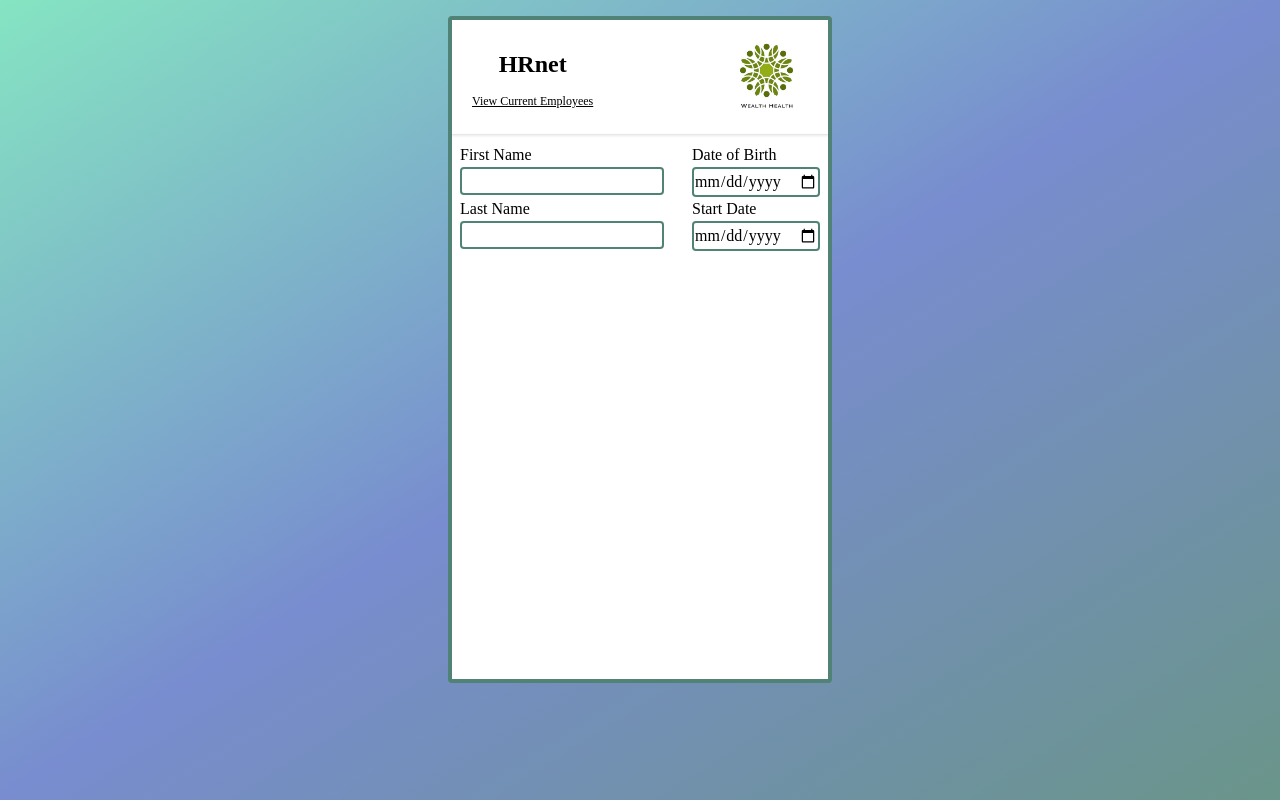
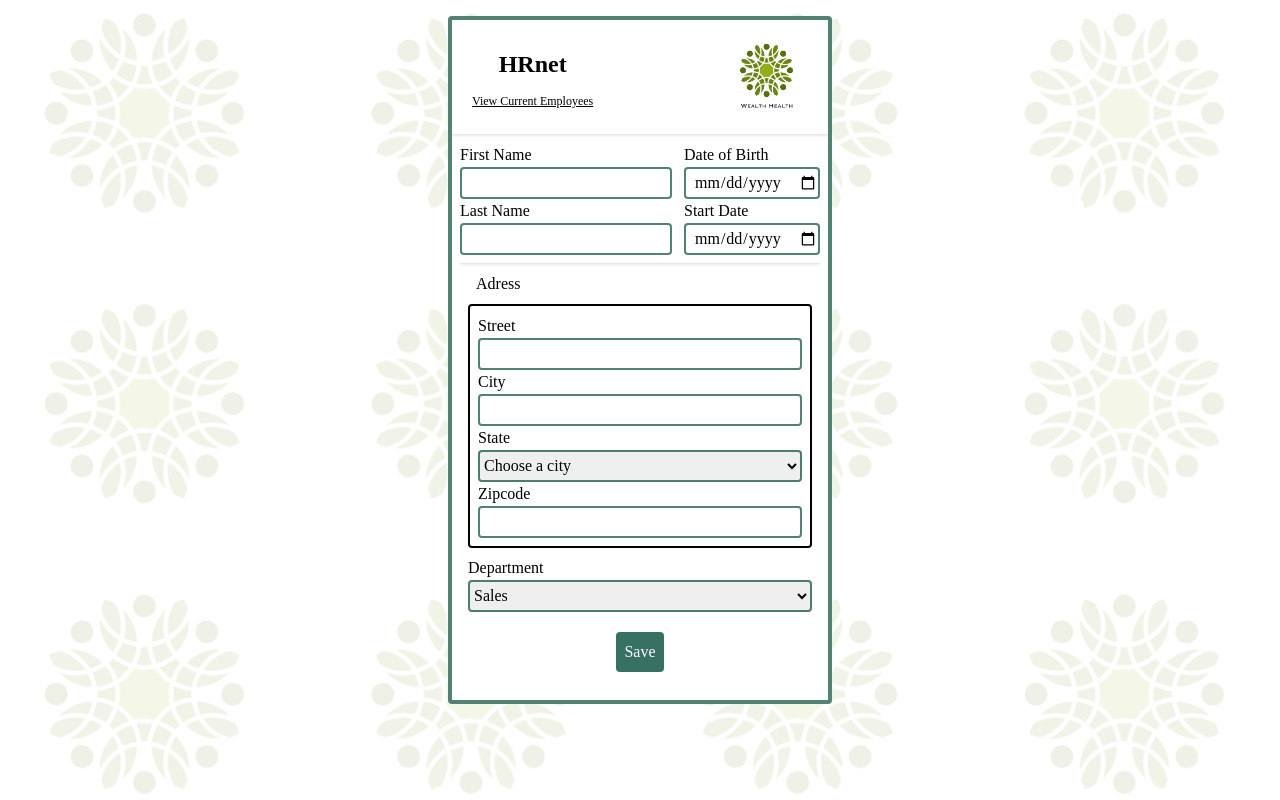
Before and after one commit to Florent-Dentibiotic/FlorentM_14_04112021, a React (Create React App) app: page / in a window 1280 px wide. Built offline with nearby package versions, Linux system fonts and the light colour scheme; a web font is replaced by a local one.

Commit message:
form style

```diff
--- a/src/components/Form.jsx
+++ b/src/components/Form.jsx
@@ -1,42 +1,38 @@
+import Input from './Input';
+import Select from './Select';
+
 export default function From() {
     return (
         <>
-            <form className="p-2 flex flex-wrap justify-between">
-                <div className="flex flex-col">
-                    <label for="firstName">First Name</label>
-                    <input
-                        type="text"
-                        name="firstName"
-                        id="firstName"
-                        className="border-2 border-green-900 border-opacity-70 rounded"
-                    ></input>
+            <form className="p-2">
+                <div className="flex flex-wrap justify-between mb-2">
+                    <Input label="First Name" name="firstName" type="text" />
+                    <Input label="Date of Birth" name="birthdate" type="date" />
+                    <Input label="Last Name" name="lastName" type="text" />
+                    <Input label="Start Date" name="startdate" type="date" />
                 </div>
-                <div className="flex flex-col">
-                    <label for="Birthdate">Date of Birth</label>
-                    <input
-                        type="date"
-                        name="Birthdate"
-                        id="Birthdate"
-                        className="border-2 border-green-900 border-opacity-70 rounded"
-                    ></input>
+                <hr className="shadow" />
+                <h3 className="ml-4 pt-2">Adress</h3>
+                <div className="p-2 flex flex-col justify-between m-2 border-black rounded border-2">
+                    <Input label="Street" name="street" type="text" />
+                    <Input label="City" name="city" type="text" />
+                    <Select label="State" name="state" optionsType="state" />
+                    <Input label="Zipcode" name="zipcode" type="number" />
                 </div>
-                <div className="flex flex-col">
-                    <label for="lastName">Last Name</label>
-                    <input
-                        type="text"
-                        name="lastName"
-                        id="lastName"
-                        className="border-2 border-green-900 border-opacity-70 rounded"
-                    ></input>
+                <div className="px-2">
+                    <Select
+                        label="Department"
+                        name="department"
+                        optionsType="department"
+                    />
                 </div>
-                <div className="flex flex-col">
-                    <label for="Startdate">Start Date</label>
-                    <input
-                        type="date"
-                        name="Startdate"
-                        id="Startdate"
-                        className="border-2 border-green-900 border-opacity-70 rounded"
-                    ></input>
+                <div className="flex justify-center p-5">
+                    <button
+                        className="text-white bg-green-900 p-2 opacity-80 rounded"
+                        type="submit"
+                    >
+                        Save
+                    </button>
                 </div>
             </form>
         </>
--- a/src/components/Header.jsx
+++ b/src/components/Header.jsx
@@ -1,5 +1,5 @@
 import { Link } from 'react-router-dom';
-import logo from '../assets/15974125765772_image2.jpg';
+import logo from '../assets/logo.jpg';
 
 export default function Header() {
     return (
--- /dev/null
+++ b/src/components/Input.jsx
@@ -0,0 +1,16 @@
+export default function Input({ label, name, type }) {
+    return (
+        <>
+            <div className="flex flex-col">
+                <label for={name}>{label}</label>
+                <input
+                    type={type}
+                    name={name}
+                    id={name}
+                    required
+                    className="h-8 border-2 border-green-900 border-opacity-70 rounded pl-2"
+                ></input>
+            </div>
+        </>
+    );
+}
--- /dev/null
+++ b/src/components/Select.jsx
@@ -0,0 +1,28 @@
+export default function Select({ label, name, optionsType }) {
+    return (
+        <>
+            <div className="flex flex-col">
+                <label for={name}>{label}</label>
+                <select
+                    name={name}
+                    id={name}
+                    className="h-8 border-2 border-green-900 border-opacity-70 rounded"
+                >
+                    {optionsType === 'state' ? (
+                        <option value="City">Choose a city</option>
+                    ) : (
+                        <>
+                            <option value="Sales">Sales</option>
+                            <option value="Marketing">Marketing</option>
+                            <option value="Engineering">Engineering</option>
+                            <option value="Human Resources">
+                                Human Resources
+                            </option>
+                            <option value="Legal">Legal</option>
+                        </>
+                    )}
+                </select>
+            </div>
+        </>
+    );
+}
--- a/src/pages/Home.jsx
+++ b/src/pages/Home.jsx
@@ -4,8 +4,8 @@ import Form from '../components/Form';
 export default function Home() {
     return (
         <>
-            <div className="font-sans relative opacity-60 bg-gradient-to-br from-green-400 via-blue-800 to-green-900 bg-cover bg-center w-screen h-screen flex justify-center items-center "></div>
-            <div className="absolute border-4 border-green-900 border-opacity-70 top-4 left-1/2 -ml-48 w-96 h-5/6 bg-white rounded overflow-hidden bg-scroll">
+            <div className="font-sans relative opacity-10 bg-main-pattern bg-repeat-space bg-center w-screen h-screen flex justify-center items-center "></div>
+            <div className="absolute border-4 border-green-900 border-opacity-70 top-4 left-1/2 -ml-48 w-96 bg-white rounded overflow-hidden bg-scroll">
                 <Header />
                 <Form />
             </div>
--- a/tailwind.config.js
+++ b/tailwind.config.js
@@ -7,8 +7,7 @@ module.exports = {
         },
         extend: {
             backgroundImage: {
-                'main-pattern':
-                    "url('./assets/row-of-young-adults-at-work.jpg')",
+                'main-pattern': "url('./assets/logo2.jpg')",
             },
         },
     },
```
Also changed, not shown: src/assets/logo.jpg (renamed from src/assets/15974125765772_image2.jpg), src/assets/logo2.jpg (added).
